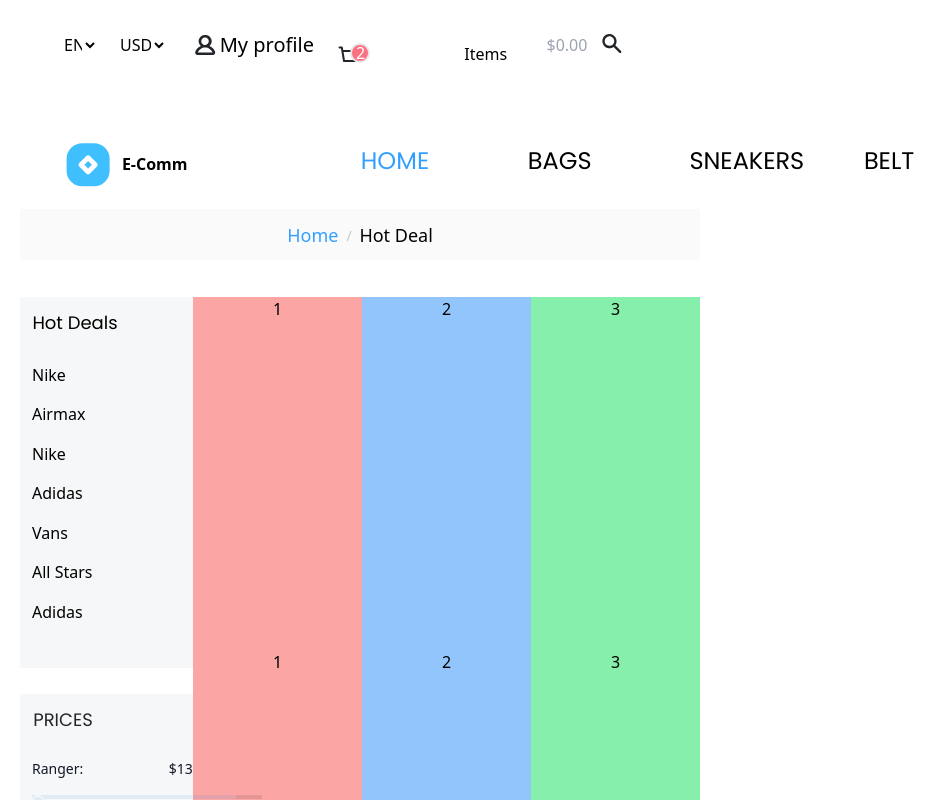
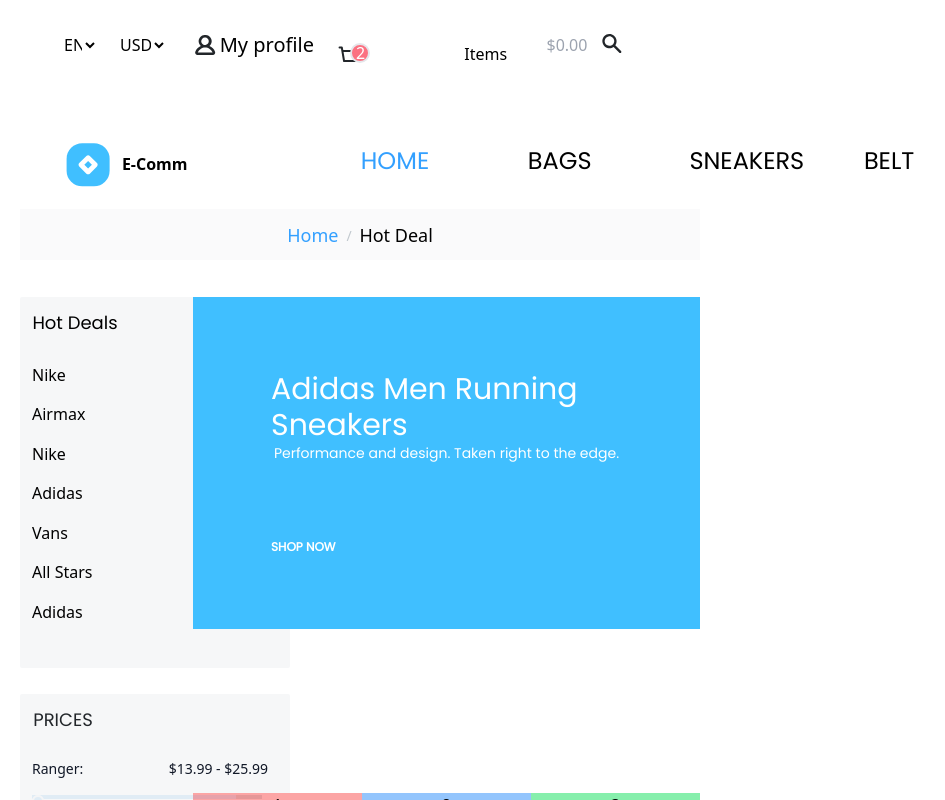
Before and after one commit to KhaledAMARI/E-commerce, a React (Vite) app: page / in a window 1280 px wide. Shown: the top 800 px of the page, without its empty margins (280-1225 px from the left). Built offline with nearby package versions, Linux system fonts and the light colour scheme.

Commit message:
- Create content banner.

```diff
--- a/src/Layout/index.tsx
+++ b/src/Layout/index.tsx
@@ -9,6 +9,7 @@
 import masterCardIcon from "../assets/images/master_card.svg";
 import paypalIcon from "../assets/images/paypal.svg";
 import visaIcon from "../assets/images/visa.svg";
+import shoesIcon from "../assets/images/shoes.svg";
 
 const Layout = () => {
   const hotDealsList = [
@@ -238,6 +239,26 @@
           </div>
         </nav>
         <section className="grid grid-cols-3 w-[calc(100% - 270px)] place-content-stretch col-span-3">
+          <div className="w-full h-[332px] text-white p-24 bg-[#40bfff] col-span-3 grid grid-flow-col place-content-center">
+            <div className="grid place-content-center">
+              <div className="grid place-content-between w-[350.92px] h-[184.5px]">
+                <div>
+                  <h2 className="font-poppins font-medium text-3xl text-left">
+                    Adidas Men Running Sneakers
+                  </h2>
+                  <p className="font-poppins font-normal text-sm">
+                    Performance and design. Taken right to the edge.
+                  </p>
+                </div>
+                <span className="font-poppins font-semibold text-xs text-left">
+                  SHOP NOW
+                </span>
+              </div>
+            </div>
+            <div>
+              <img src={shoesIcon} alt="ads image" />
+            </div>
+          </div>
           <div className="bg-red-300">1</div>
           <div className="bg-blue-300">2</div>
           <div className="bg-green-300">3</div>
```
Also changed, not shown: 1 other file (tests, documents, lock files or other folders).
